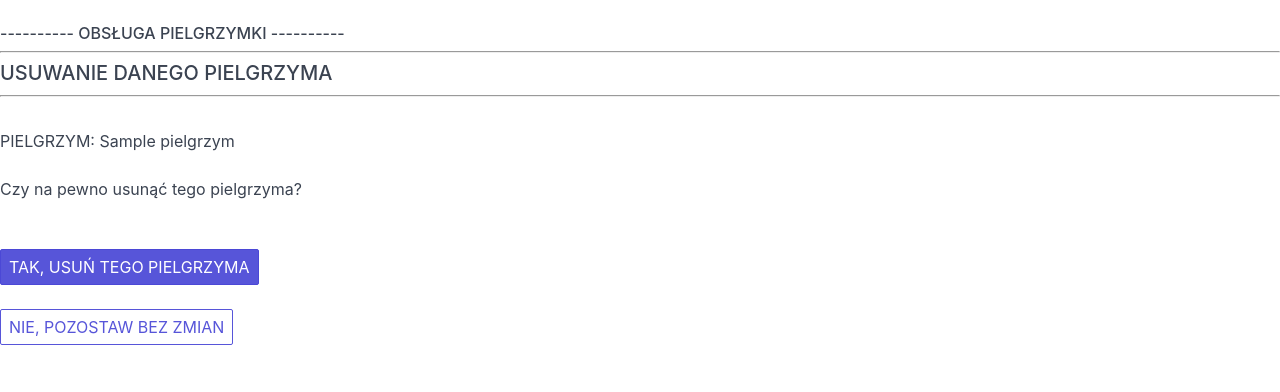
After one commit to BaoZajac/pilgrim_sleep_over, a Flask app: template templates/usun-pielgrzyma.html in a window 1280 px wide. The commit adds this page. Shown: the top 392 px of the page. Run offline with Flask 2, Linux system fonts and the light colour scheme; the template is opened without the code that fills it: most values are stand-ins (such as "Sample title", 1, 10 or a date in 2020).

Commit message:
dodanie funkcjonalności usuwania pielgrzyma

```diff
--- a/app.py
+++ b/app.py
@@ -35,7 +35,6 @@ def main():
     mycie_podsum = noclegi.suma_pryszn_data(dzien)
     lista_nocl = noclegi.lista_nocleg_data(dzien)
     lista_mycie = noclegi.lista_prysznic_data(dzien)
-    # print(lista_nocl)
     return render_template('main.html', noclegi_podsum=noclegi_podsum, dzien=dzien[-1], mycie_podsum=mycie_podsum,
                            lista_nocl=lista_nocl, lista_mycie=lista_mycie)
 
@@ -127,10 +126,11 @@ def pielgrzym():
         else:
             pielgrzym_id = 1
         data_pielgrzymi[pielgrzym_id] = last_name, given_name, sex, small_group, function, accommodations
-        print(888, data_pielgrzymi)
+        # print(888, data_pielgrzymi)
+        print(request.form)
         write_file(data_pielgrzymi, "pielgrzymi.json")
     data_pielgrzymi_lista = list(data_pielgrzymi.items())
-    print(9, data_pielgrzymi_lista)
+    # print(9, data_pielgrzymi_lista)
     return render_template("pielgrzymi.html", pielgrzymi=data_pielgrzymi_lista, lista_funkcji=lista_funkcji,
                            lista_grupek=lista_grupek, dzien=dzien[-1])
 
@@ -167,6 +167,19 @@ def edycja_pielgrzyma():
                            lista_funkcji=lista_funkcji, lista_grupek=lista_grupek)
 
 
+@app.route('/usun-pielgrzyma/', methods=['GET', 'POST'])
+def usun_pielgrzyma():
+    if request.method == "POST":
+        data_pielgrzymi = pielg.dane_pielgrzymi
+        _id = request.form["id"]
+        del data_pielgrzymi[_id]
+        write_file(data_pielgrzymi, "pielgrzymi.json")
+        return redirect('/pielgrzymi/')
+    pielgrzym_id = request.args["pielgrzym-id"]
+    data_pielg = read_file("pielgrzymi.json")[pielgrzym_id]
+    return render_template("usun-pielgrzyma.html", pielgrzym=data_pielg, pielgrzym_id=pielgrzym_id)
+
+
 @ app.route('/kto-tu-spi/', methods=['GET', 'POST'])
 def kto_tu_spi():
     # nocleg_id = request.args["nocleg-id"]   #.get("nocleg-id")
@@ -193,12 +206,19 @@ def daj_nocleg():
         # lista_przyporz_nocl[przyporz_nocleg] = dana_osoba
         # # print(lista_przyporz_nocl)
         # print(1, lista_przyporz_nocl)
+        print(request.form)
+        # print(request.form.items)
+        # print(list(request.form.items))
+        # for a, b in request.form.items():
+        #     print(a)
+        #     print(b)
+        print(request.form.getlist(id))
         df = pd.DataFrame(list(request.form.items()), columns=['id', 'nocleg'])
         # resp = make_response(df.to_excel(index=False))
         # resp.headers["Content-Disposition"] = "attachment; filename=export.excel"
         # resp.headers["Content-Type"] = "application/vnd.openxmlformats-officedocument.spreadsheetml.sheet"
         # return resp
-        print(request.form)
+        # print(request.form)
         buffer = io.BytesIO()
         df.to_excel(buffer, index=False)
         headers = {
--- /dev/null
+++ b/templates/usun-pielgrzyma.html
@@ -0,0 +1,32 @@
+<!DOCTYPE html>
+<html lang="en">
+<head>
+    <meta charset="UTF-8">
+    <title>obsługa - USUWANIE PIELGRZYMA</title>
+    <link rel="stylesheet" href="https://unpkg.com/spectre.css/dist/spectre.min.css">
+    <link rel="stylesheet" href="https://unpkg.com/spectre.css/dist/spectre-exp.min.css">
+    <link rel="stylesheet" href="https://unpkg.com/spectre.css/dist/spectre-icons.min.css">
+</head>
+<body>
+    <br />
+    <h6>----------    OBSŁUGA PIELGRZYMKI    ----------</h6>
+    <hr />
+    <h5>USUWANIE DANEGO PIELGRZYMA</h5>
+    <hr />
+    <br />
+    <p>PIELGRZYM: {{ pielgrzym }}</p>
+    <p>Czy na pewno usunąć tego pielgrzyma?</p>
+    <br />
+    <form action="/usun-pielgrzyma/" method="POST">
+        <input type="hidden" value="{{ pielgrzym_id }}" name="id"/>
+        <button class="btn btn-primary">TAK, USUŃ TEGO PIELGRZYMA</button>
+    </form>
+    <br />
+    <form action="/pielgrzymi/" method="GET">
+        <input type="hidden" value="{{ pielgrzym_id }}" name="id"/>
+        <button class="btn">NIE, POZOSTAW BEZ ZMIAN</button>
+    </form>
+    <br />
+    <br />
+</body>
+</html>
```
Also changed, not shown: templates/pielgrzymi.html (+7 -0 lines).
